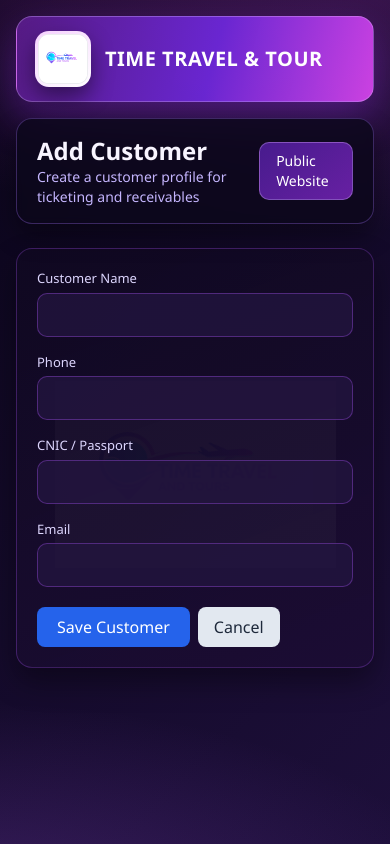
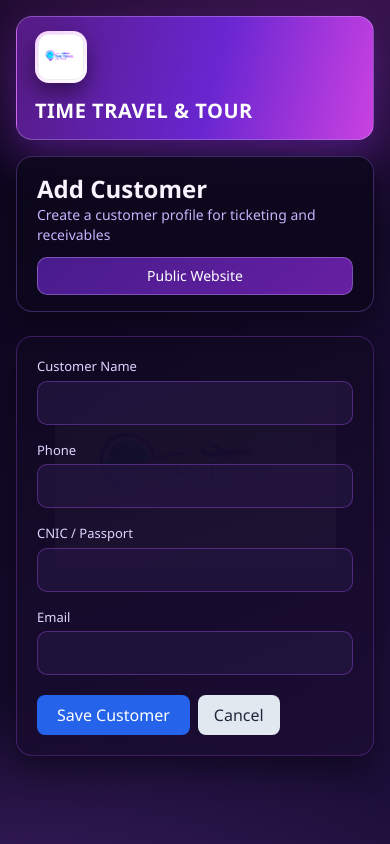
Before and after one commit to shafiqullah198-lang/timetravel, a Django app: page /accounts/customers/new/ in a window 390 px wide. Run offline with Django 5.2, Linux system fonts and the light colour scheme; the visitor is signed in with stand-in values (Sample User, id 1); data that the repository does not hold is empty; some libraries are stand-ins or nearby versions.

Commit message:
Fix mobile dashboard layout

```diff
--- a/templates/erp/base.html
+++ b/templates/erp/base.html
@@ -29,6 +29,7 @@
                 radial-gradient(900px 380px at -8% 108%, rgba(168, 85, 247, 0.24), transparent 55%),
                 linear-gradient(135deg, var(--bg-start), var(--bg-end));
             position: relative;
+            overflow-x: hidden;
         }
 
         body::before {
@@ -139,6 +140,7 @@
             border-radius: 16px;
             backdrop-filter: blur(4px);
             box-shadow: 0 12px 24px rgba(0, 0, 0, 0.35);
+            flex-wrap: wrap;
         }
 
         .erp-header h1 {
@@ -282,6 +284,28 @@
         .erp-btn-primary:hover {
             filter: brightness(1.05);
         }
+
+        @media (max-width: 640px) {
+            .brand-strip {
+                flex-direction: column;
+                align-items: flex-start;
+            }
+
+            .brand-strip .logo-shell {
+                width: 52px;
+                height: 52px;
+            }
+
+            .erp-header {
+                gap: 12px;
+                align-items: flex-start;
+            }
+
+            .public-btn {
+                width: 100%;
+                text-align: center;
+            }
+        }
     </style>
 </head>
 <body class="min-h-screen">
@@ -318,12 +342,12 @@
                 </div>
                 <div class="text-xl md:text-3xl font-bold tracking-wide">TIME TRAVEL &amp; TOUR</div>
             </div>
-            <header class="erp-header px-5 py-4 mb-6 flex items-center justify-between">
+            <header class="erp-header px-5 py-4 mb-6 flex flex-col sm:flex-row sm:items-center sm:justify-between gap-3">
                 <div>
                     <h1 class="text-2xl font-semibold">{% block page_title %}ERP Dashboard{% endblock %}</h1>
                     <p class="text-sm text-slate-500">{% block page_subtitle %}Financial and booking control center{% endblock %}</p>
                 </div>
-                <a href="{% url 'public_home' %}" class="public-btn px-4 py-2 text-white text-sm">Public Website</a>
+                <a href="{% url 'public_home' %}" class="public-btn px-4 py-2 text-white text-sm w-full sm:w-auto text-center">Public Website</a>
             </header>
 
             {% if messages %}
```
